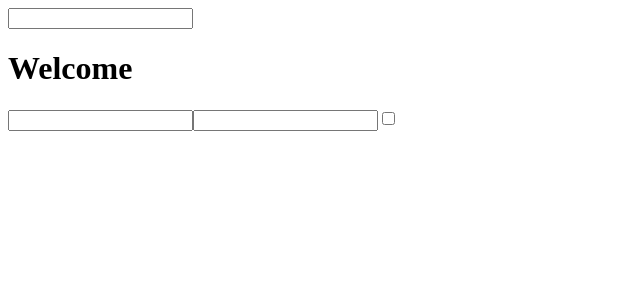
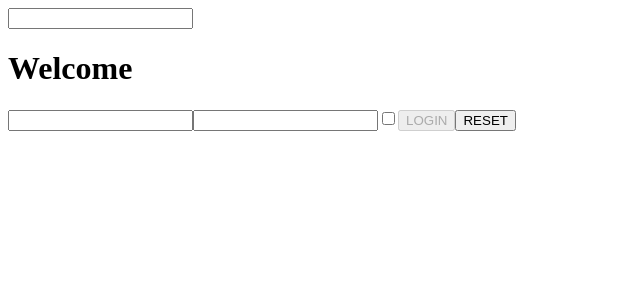
Before and after one commit to MarcoSpicuzza/Develhope-React, a React (Create React App) app in the folder exercises/: page / in a window 1280 px wide. Shown: the top 300 px of the page, without its empty margins (0-640 px from the left). Built offline with nearby package versions, Linux system fonts and the light colour scheme.

Commit message:
added reset button

```diff
--- a/exercises/src/Login.js
+++ b/exercises/src/Login.js
@@ -5,6 +5,7 @@ export class Login extends React.Component {
         username: '',
         password: '',
         remember: false,
+        login: false,
     }
 
     handleInputChange = (event) => {
@@ -27,13 +28,32 @@ export class Login extends React.Component {
         })
     }
 
+    onLogin = () => {
+        this.setState({
+            login: true,
+        }, () => {
+
+            console.log(this.state.login);
+        })
+    }
+
+    handleReset = () => {
+        this.setState({
+            username: '',
+            password: '',
+            remember: false
+        })
+    }
+
     render() {
         return (
-            <form action="">
+            <div>
                 <input type="text" name="username" value={this.state.username} onChange={this.handleInputChange} />
                 <input type="password" name="password" value={this.state.password} onChange={this.handleInputChange}/>
                 <input type="checkbox" name="remember"checked={this.state.remember} onChange={this.handleCheckboxChange}/>
-            </form>
+                {this.state.username && this.state.password ? <button name="login" onClick={this.onLogin}>LOGIN</button> : <button name="login" disabled>LOGIN</button>}
+                <button name="reset" onClick={this.handleReset}>RESET</button>
+            </div>
         );
     }
 }
```
